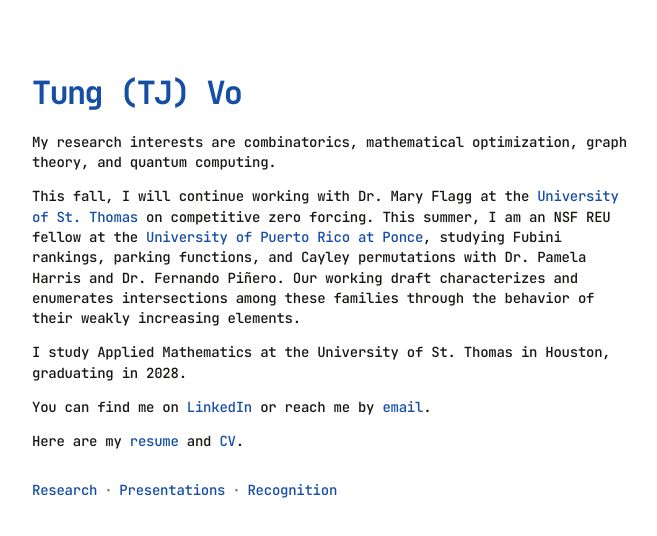
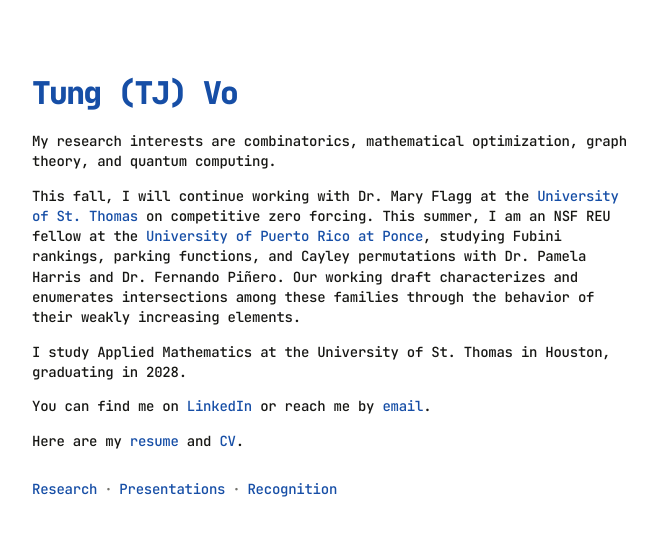
Before and after one commit to tjvo1811/votungcv, a website: page index.html in a window 1280 px wide. Shown: the whole page, without its empty margins (304-961 px from the left). Drawn offline with Linux system fonts and the light colour scheme.

Commit message:
Refine name typography

```diff
--- a/index.html
+++ b/index.html
@@ -8,7 +8,7 @@
     <title>Tung (TJ) Vo</title>
     <link rel="preconnect" href="https://fonts.googleapis.com" />
     <link rel="preconnect" href="https://fonts.gstatic.com" crossorigin />
-    <link href="https://fonts.googleapis.com/css2?family=JetBrains+Mono:ital,wght@0,400;0,500;0,700;1,400&display=swap" rel="stylesheet" />
+    <link href="https://fonts.googleapis.com/css2?family=JetBrains+Mono:ital,wght@0,400;0,500;0,700;0,800;1,400&display=swap" rel="stylesheet" />
     <link rel="stylesheet" href="styles.css" />
   </head>
   <body>
--- a/styles.css
+++ b/styles.css
@@ -31,10 +31,10 @@ h1, h2, h3, p { margin: 0; }
 
 h1 {
   color: var(--forest);
-  font-size: clamp(25px, 4vw, 32px);
+  font-size: clamp(24.5px, 3.92vw, 31.36px);
   line-height: 1.18;
   letter-spacing: -0.055em;
-  font-weight: 700;
+  font-weight: 840;
   white-space: nowrap;
 }
 
```
